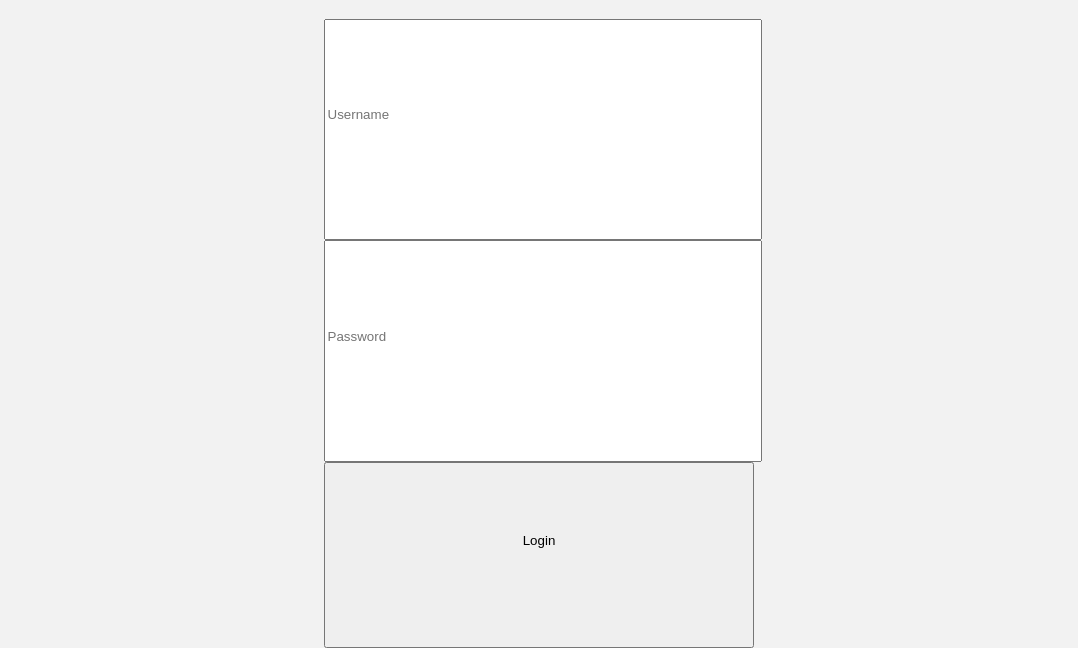
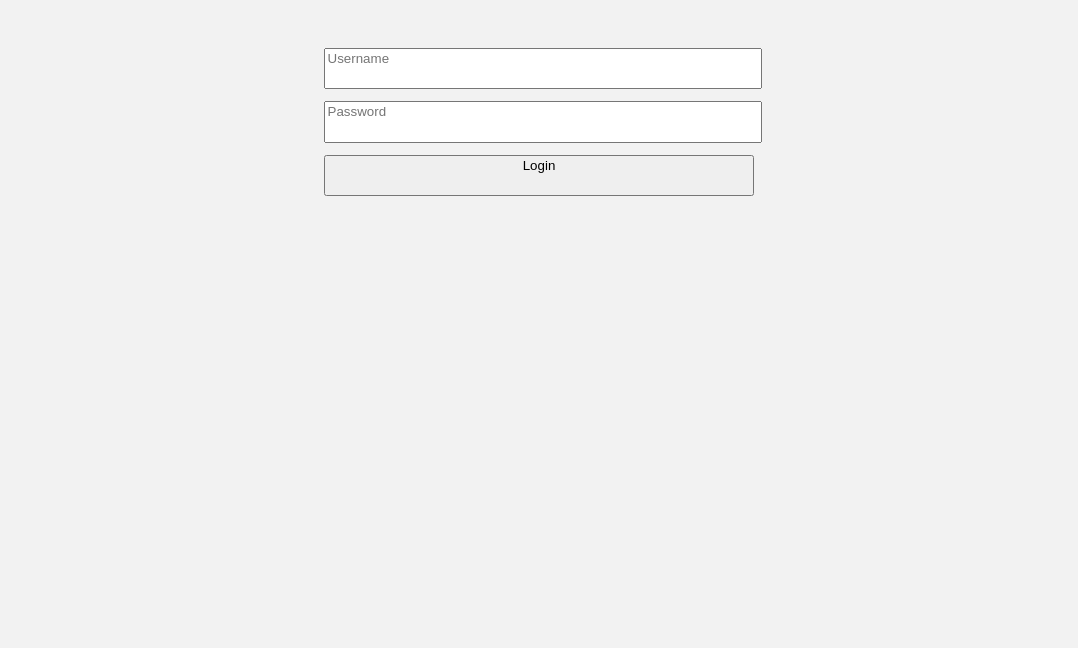
Before and after one commit to HJ959/RememberMe, a website built with webpack: page dev/index.html in a window 1280 px wide. Shown: the part 392-1040 px from the top of the page, without its empty margins (109-1187 px from the left). After the commit the page ends 808 px from the top, so only its background shows below. Built offline with nearby package versions, Linux system fonts and the light colour scheme; some packages are replaced by stand-ins of ours.

Commit message:
deployed recaptcha, I think, tweaked the interface

```diff
--- a/src/index.css
+++ b/src/index.css
@@ -74,8 +74,7 @@ ul {
 
 audio, input {
     width: 100%;
-    padding-bottom: 7%;
-    height: 100%;
+    padding-bottom: 5%;
 }
 
 output {
```
Also changed, not shown: dist/index.js.
